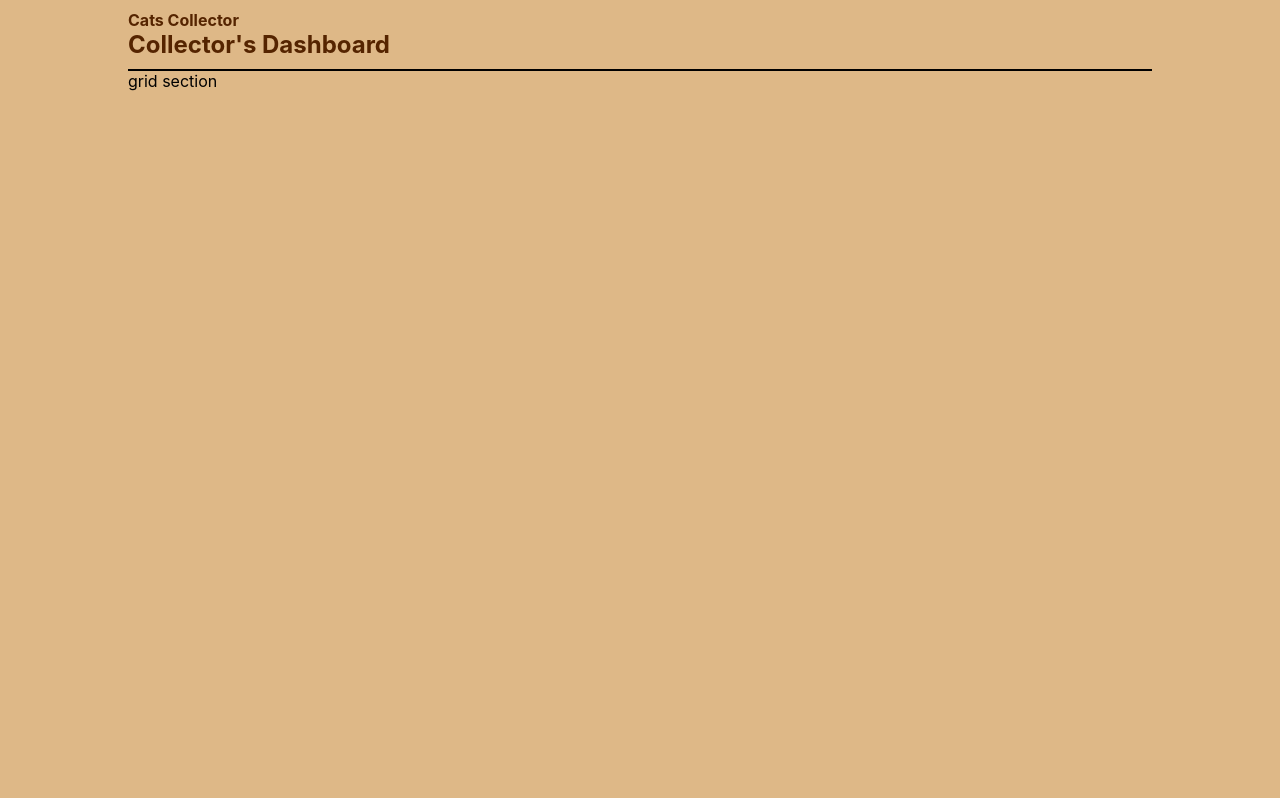
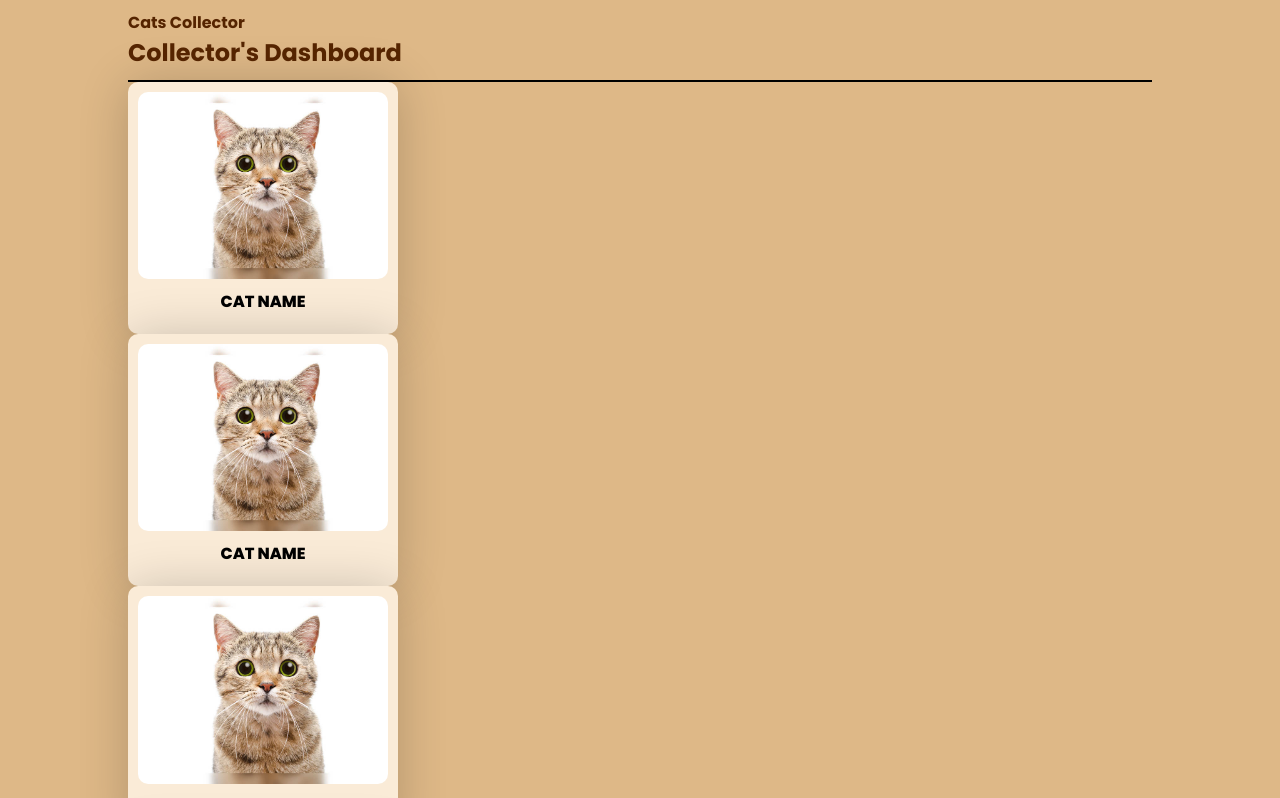
Before and after one commit to naseemshah/cats-collector, a React (Create React App) app in the folder frontend/: page /dash in a window 1280 px wide. Shown: the top 798 px of the page. Built offline with nearby package versions, Linux system fonts and the light colour scheme.

Commit message:
create grid item

```diff
--- /dev/null
+++ b/frontend/src/components/common/GirdItem.js
@@ -0,0 +1,44 @@
+import React from 'react';
+import styled from 'styled-components';
+
+function GridItem(props) {
+    return (
+        <StyledGridItem>
+            <img src="/cat-photos/cat-1.jpg" alt="" />
+            <p>Cat name</p>
+        </StyledGridItem>
+    );
+}
+
+export default GridItem;
+
+let StyledGridItem = styled.div`
+    display: flex;
+    flex-direction: column;
+    align-items: center;
+    background-color: antiquewhite;
+    border-radius: 10px;
+    width: 250px;
+    padding: 10px;
+    box-shadow: 0px 2px 50px rgba(0,0,0,0.2);
+    cursor: grab;
+    transition: all 0.3s ease-in-out;
+    img{
+        border-radius: 10px;
+        width: 100%;
+        pointer-events: none;
+    }
+    p{
+        margin: 10px 0;
+        padding: 0;
+        text-transform: uppercase;
+        text-align: center;
+        font-weight: 800;
+        pointer-events: none;
+    }
+    :hover{
+        background-color: #9b5e02;
+        color: white;
+        transition: all 0.3s ease-in-out;
+    }
+`
--- a/frontend/src/components/pages/Dashboard/GridSection.js
+++ b/frontend/src/components/pages/Dashboard/GridSection.js
@@ -1,10 +1,15 @@
 import React from 'react';
 import styled from 'styled-components';
+import GridItem from '../../common/GirdItem';
 
 function GridSection(props) {
     return (
         <StyledGridSection>
-            grid section
+            <GridItem />
+            <GridItem />
+            <GridItem />
+            <GridItem />
+            <GridItem />
         </StyledGridSection>
     );
 }
--- a/frontend/src/index.css
+++ b/frontend/src/index.css
@@ -1,8 +1,8 @@
+@import url('https://fonts.googleapis.com/css2?family=Poppins:ital,wght@0,100;0,200;0,300;0,400;0,500;0,600;0,700;0,800;0,900;1,100;1,200;1,300;1,400;1,500;1,600;1,700;1,800;1,900&display=swap');
+
 body {
   margin: 0;
-  font-family: -apple-system, BlinkMacSystemFont, 'Segoe UI', 'Roboto', 'Oxygen',
-    'Ubuntu', 'Cantarell', 'Fira Sans', 'Droid Sans', 'Helvetica Neue',
-    sans-serif;
+  font-family: 'Poppins', sans-serif;
   -webkit-font-smoothing: antialiased;
   -moz-osx-font-smoothing: grayscale;
   background-color: burlywood;
```
Also changed, not shown: frontend/public/cat-photos/cat-1.jpg (added).
